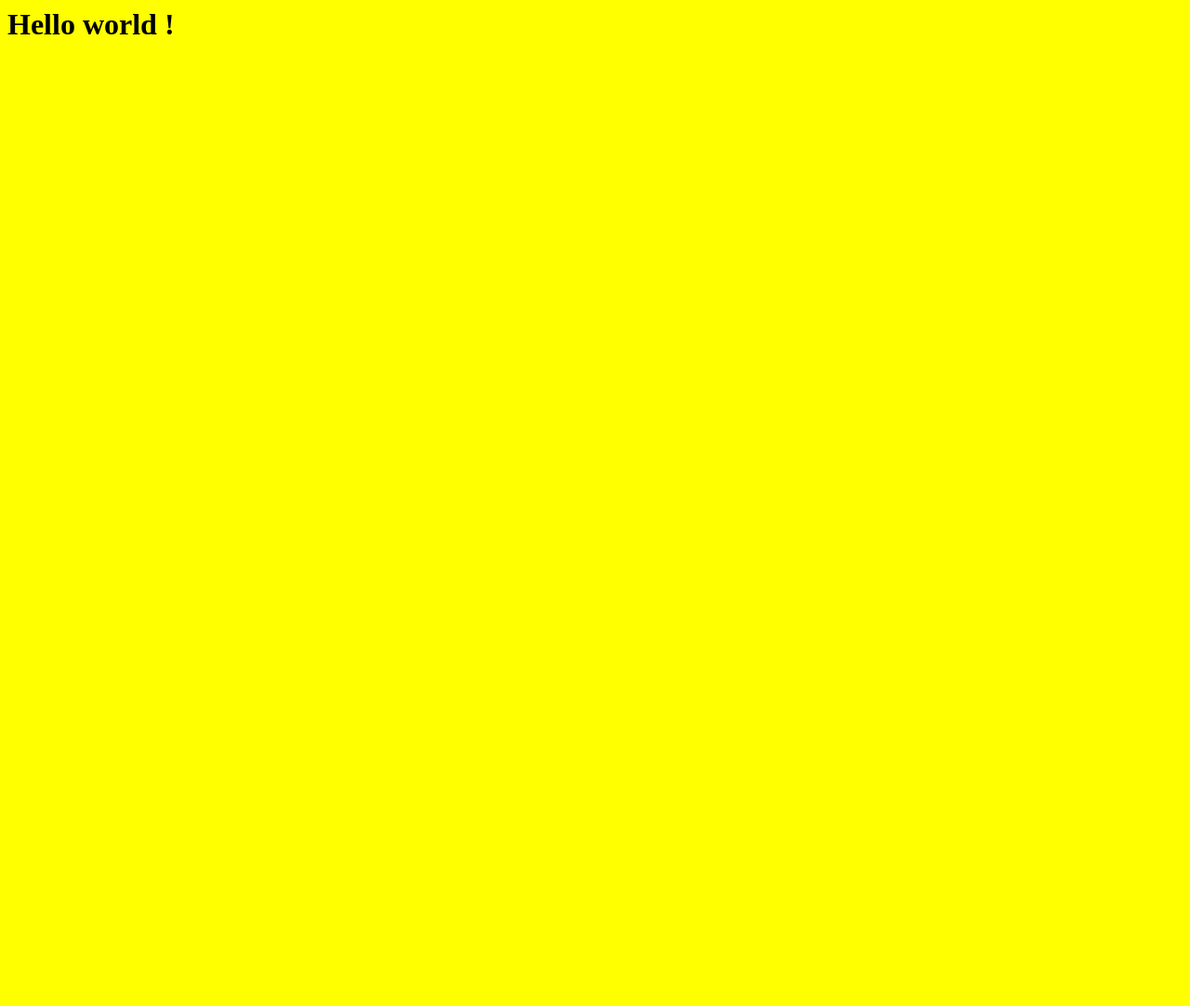
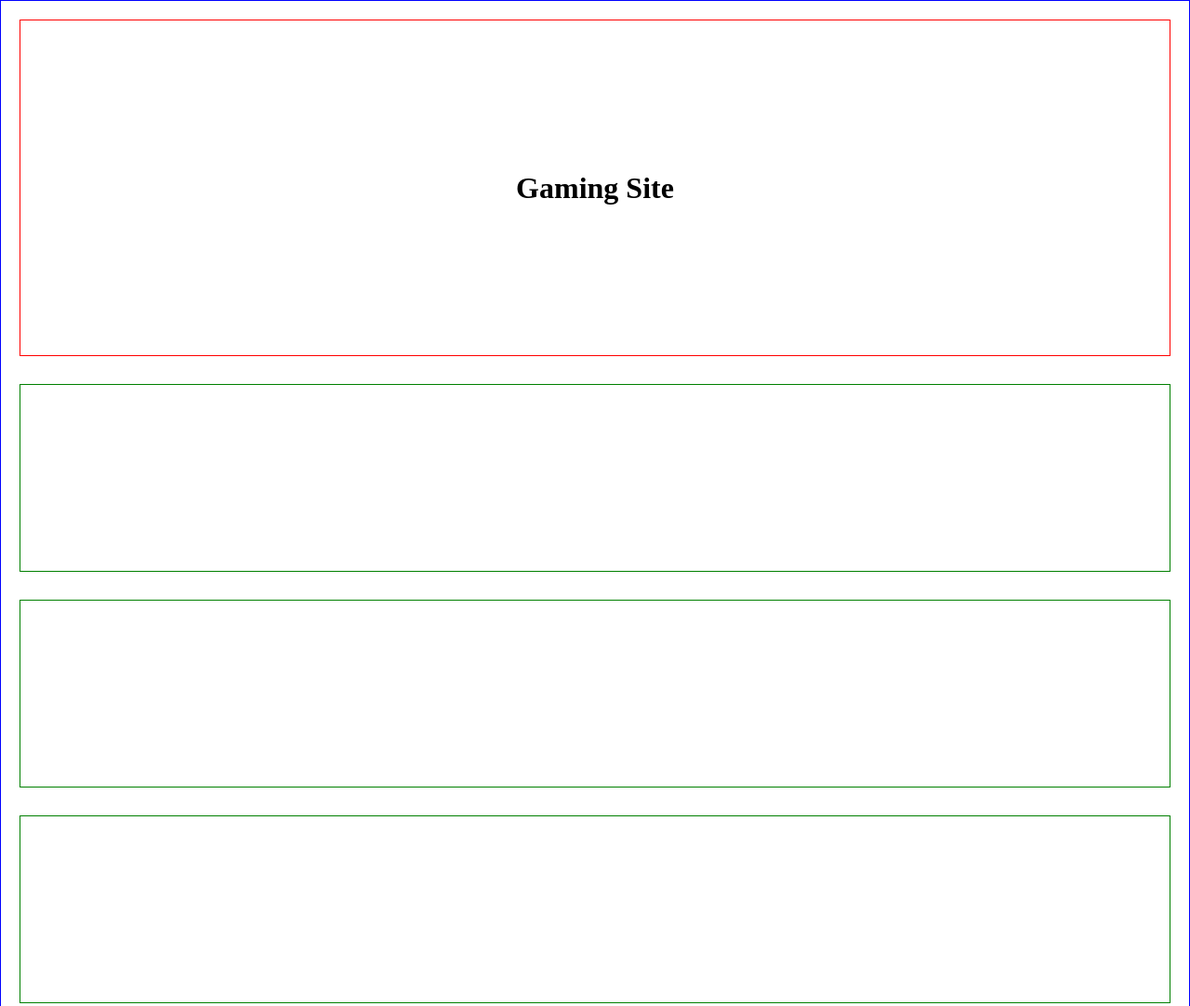
Before and after one commit to zerglysse/hiroki, a plain HTML site: page index.html in a window 1280 px wide. Shown: the top 1082 px of the page at 93% size. Before the commit the page ends 800 px from the top, so only its background shows below. Drawn offline with Linux system fonts and the light colour scheme.

Commit message:
Added hero section

```diff
--- a/index.html
+++ b/index.html
@@ -1,12 +1,17 @@
 <html>
 	<head>
-		<style>
-			body {
-				background-color: #ff0;
-			}
-		</style>
+		<link rel="stylesheet" href="style.css" />
 	</head>
 	<body>
-		<h1>Hello world !</h1>
+		<div id="global">
+			<div class="hero">
+				<h1>Gaming Site</h1>
+			</div>
+			<div class="game"></div>
+			<div class="game"></div>
+			<div class="game"></div>
+			<div class="game"></div>
+			<div class="game"></div>
+		</div>
 	</body>
 </html>
--- /dev/null
+++ b/style.css
@@ -0,0 +1,29 @@
+body {
+	margin: 0;
+	padding: 0;
+}
+
+#global {
+	border: 1px solid blue;
+	min-height: 300px;
+	padding: 20px;
+}
+
+.hero {
+	align-items: center;
+	border: 1px solid red;
+	display: flex;
+	justify-content: center;
+	margin-bottom: 30px;
+	min-height: 300px;
+	padding: 30px;
+}
+
+.hero h1 {
+}
+
+.game {
+	border: 1px solid green;
+	margin-bottom: 30px;
+	min-height: 200px;
+}
```
